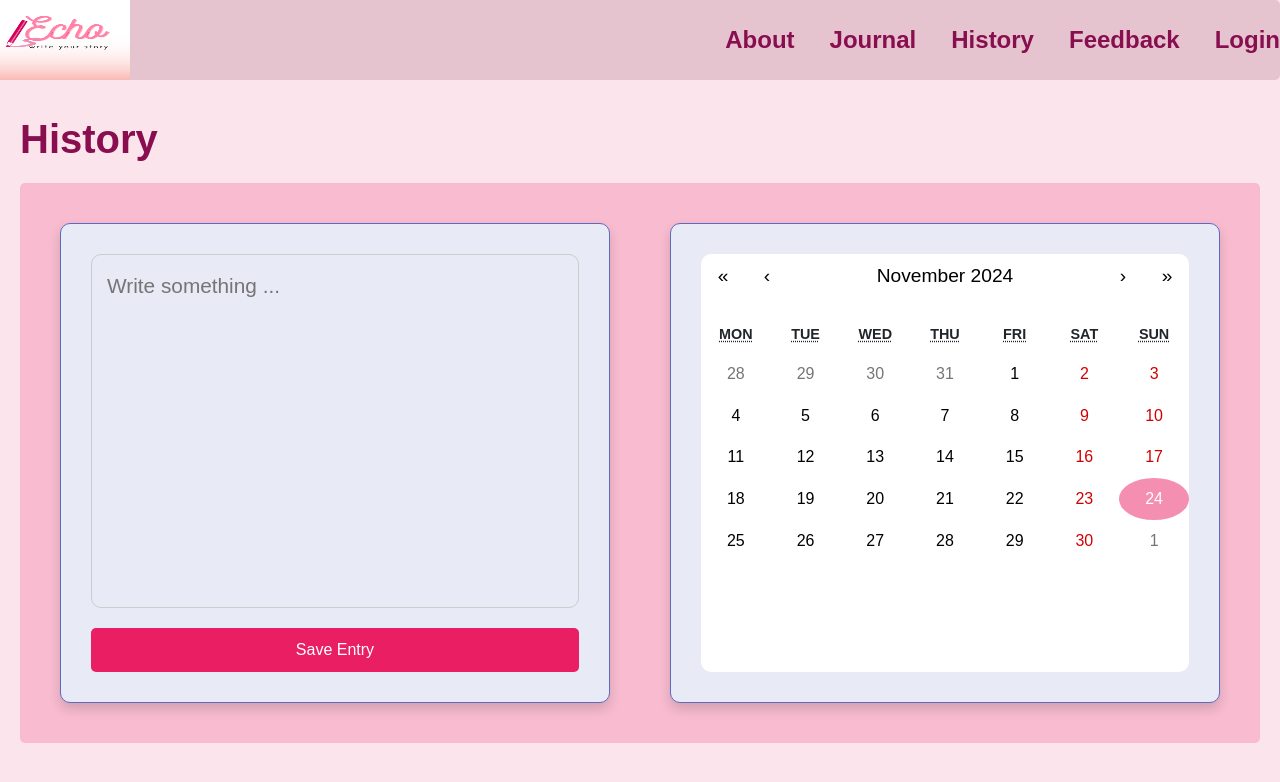
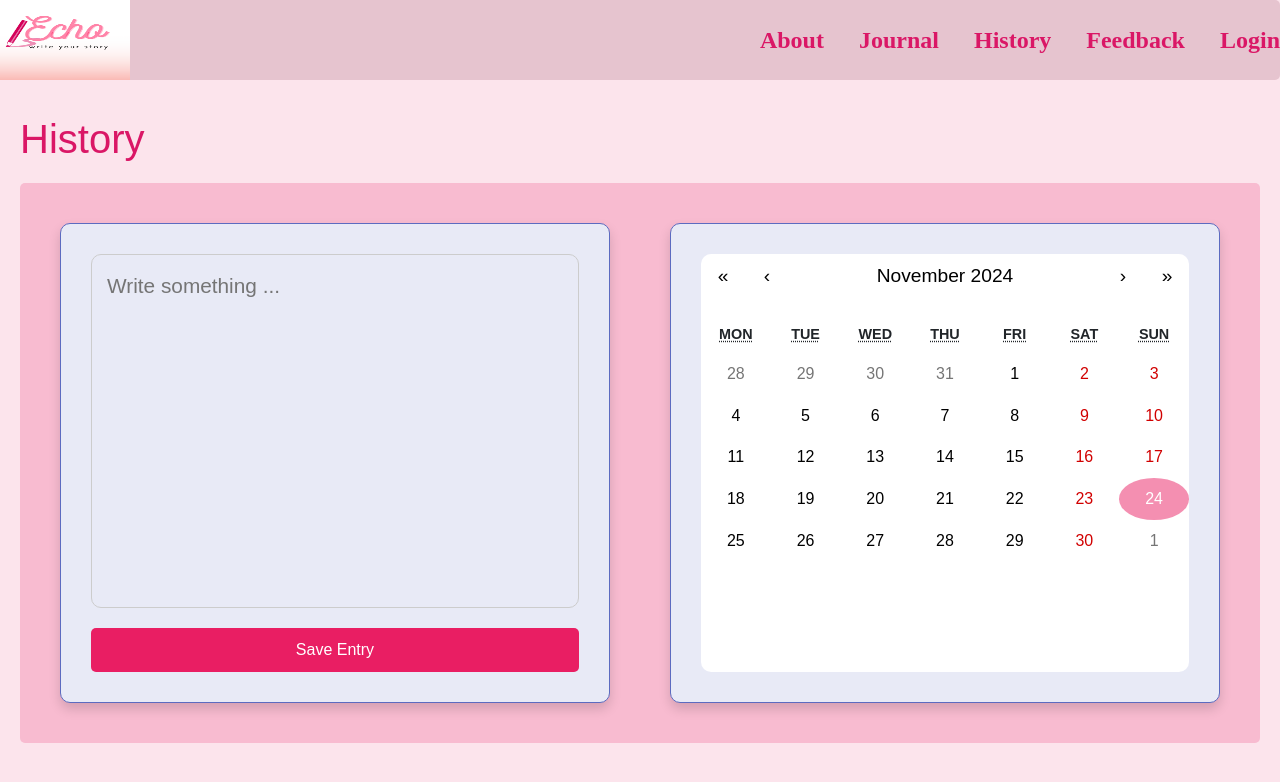
Before and after one commit to brielmohoms/Tagebuch, a React (Create React App) app in the folder tagebuch-frontend/: page /history in a window 1280 px wide. Shown: the top 782 px of the page. Built offline with nearby package versions, Linux system fonts and the light colour scheme; a web font is replaced by a local one.

Commit message:
color update

```diff
--- a/tagebuch-frontend/src/About/about.css
+++ b/tagebuch-frontend/src/About/about.css
@@ -2,7 +2,7 @@
     font-family: Arial, sans-serif;
     padding: 20px;
     line-height: 1.6;
-    background-color: #FBD4D8;
+    background-color: #fce4ec;
     color: #151515;
     border-radius: 8px;
     text-align: center;
--- a/tagebuch-frontend/src/History/history.css
+++ b/tagebuch-frontend/src/History/history.css
@@ -26,11 +26,10 @@ body{
 
 .title{
     font-size: 2.5rem;
-    color: #880e4f;
+    color: #DA1766;
     margin-bottom: 20px;
     text-align: justify;
     padding-top: 15px;
-    font-weight: bold;
 }
 
 .history-body{
--- a/tagebuch-frontend/src/Navbar/navbar.css
+++ b/tagebuch-frontend/src/Navbar/navbar.css
@@ -27,9 +27,10 @@
 
 .navbar-links a {
   text-decoration: none;
-  color: #880e4f;
+  color: #DA1766;
   font-weight: bold;
   font-size: 1.5rem;
+  font-family: 'Times New Roman', Times, serif;
 }
 
 .navbar-links a:hover {
```
